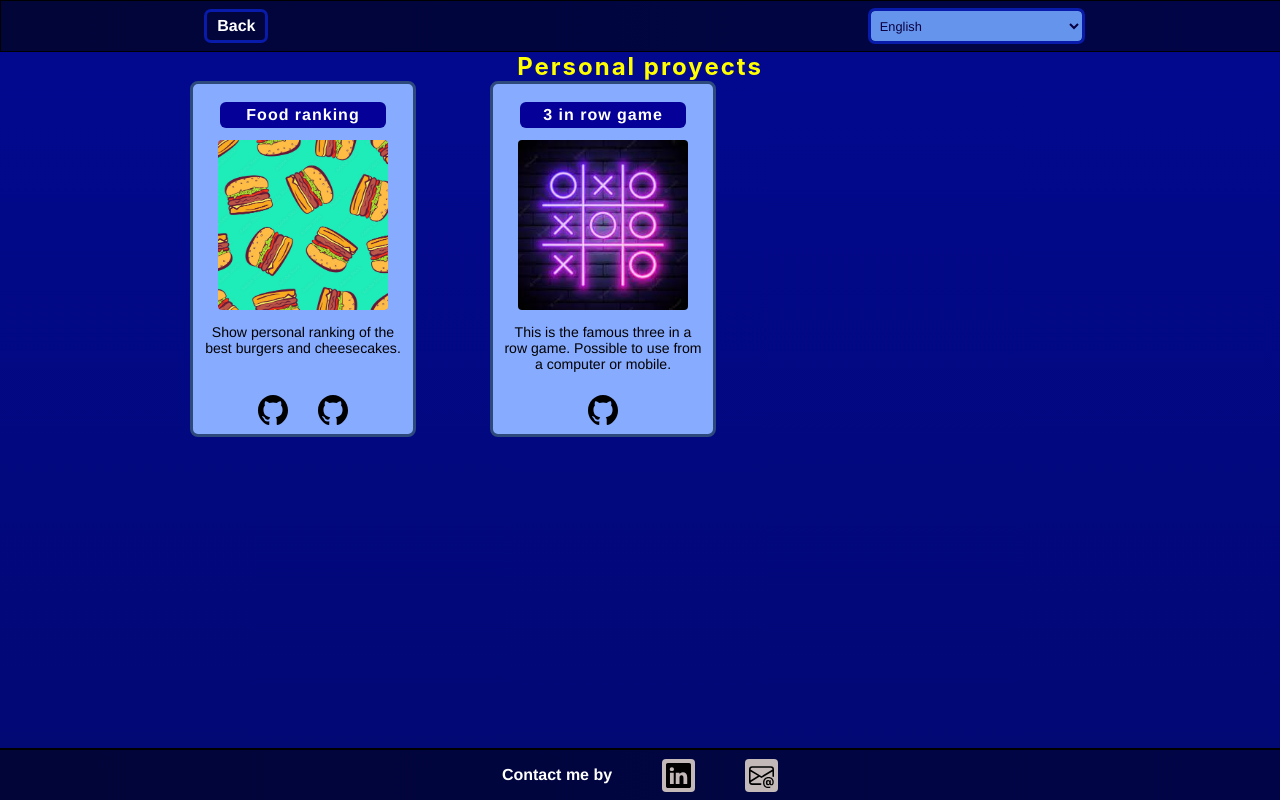
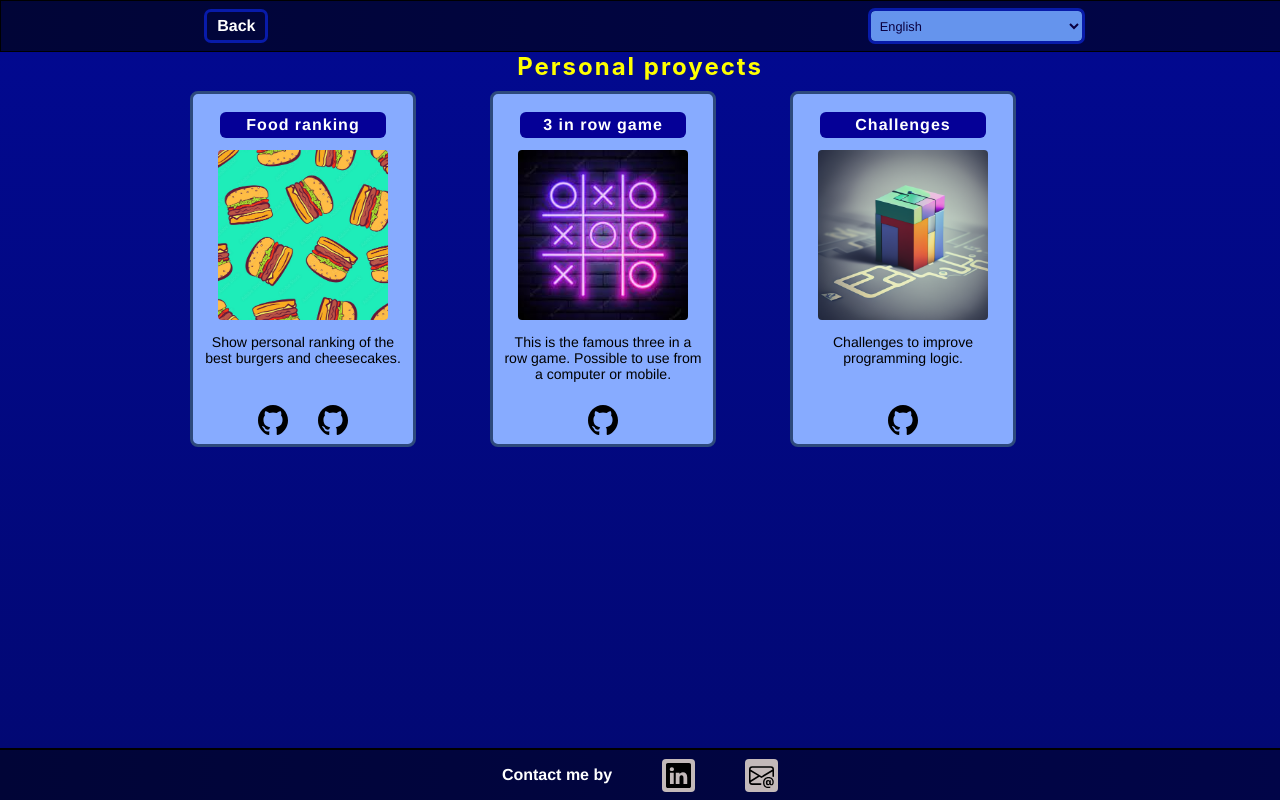
Before and after one commit to javirro/personal-web, a React (Create React App) app: page /example in a window 1280 px wide. Built offline with nearby package versions, Linux system fonts and the light colour scheme.

Commit message:
Add challenges proyect

```diff
--- a/package.json
+++ b/package.json
@@ -10,6 +10,7 @@
     "react": "^18.2.0",
     "react-dom": "^18.2.0",
     "react-intl": "^6.4.2",
+    "react-lazy-load-image-component": "^1.6.0",
     "react-redux": "^8.0.5",
     "react-router-dom": "^6.9.0",
     "react-scripts": "5.0.1",
--- a/src/components/Proyect.jsx
+++ b/src/components/Proyect.jsx
@@ -2,6 +2,7 @@ import '../styles/proyect.css'
 import { PROYECTS } from '../constants'
 import foodImage from '../images/food.jpg'
 import tictactoe from '../images/tictactoe.jpg'
+import challengesImg from '../images/challenges.png'
 import github from '../images/githubIcon.svg'
 import { FormattedMessage } from 'react-intl'
 
@@ -13,6 +14,8 @@ const Proyect = ({ title }) => {
     imgToShow = tictactoe
   } else if (title === "food") {
     imgToShow = foodImage
+  } else if (title === "challenges") {
+    imgToShow = challengesImg
   }
 
   return (
--- a/src/constants.js
+++ b/src/constants.js
@@ -8,4 +8,7 @@ export const PROYECTS = Object.freeze({
     url: "https://kaleidoscopic-wisp-fab2a1.netlify.app/",
     front: "https://github.com/javirro/three-in-row",
   },
+  challenges: {
+    front: "https://github.com/javirro/js-learning/tree/master/challenges",
+  },
 });
--- a/src/locales/en.json
+++ b/src/locales/en.json
@@ -16,8 +16,10 @@
   "examples-description": "Proyect description",
   "examples-game3row-description": "This is the  famous three in a row game. Possible to use from a computer or mobile.",
   "examples-food-description": "Show personal ranking of the best burgers and cheesecakes.",
+  "examples-challenges-description": "Challenges to improve programming logic.",
   "examples-food-title": "Food ranking",
   "examples-game3row-title": "3 in row game",
+  "examples-challenges-title": "Challenges",
   "management-stack": "Scrum methodology for project management.",
   "home-introduction": "Personal information",
   "home-projects": "Some personal projects",
--- a/src/locales/esp.json
+++ b/src/locales/esp.json
@@ -15,8 +15,10 @@
   "examples-description": "Descripción del proyecto",
   "examples-game3row-description": "Implementación del juego 3 en rayas. Usable desde un ordenador o un móvil.",
   "examples-food-description": "Muestra el ranking personal de mejores hamburguesas y mejores tartas de queso.",
+  "examples-challenges-description": "Retos para mejorar la lógica de programación.",
   "examples-food-title": "Ranking comida",
   "examples-game3row-title": "3 en raya",
+  "examples-challenges-title": "Retos",
   "management-stack": "Metodología SCRUM para gestión de proyectos.",
   "home-introduction": "Información personal",
   "home-projects": "Proyectos personales",
--- a/src/routes/Examples.jsx
+++ b/src/routes/Examples.jsx
@@ -4,7 +4,7 @@ import '../styles/Examples.css'
 import GlobalFooter from '../components/GlobalFooter'
 
 const Examples = () => {
-  const proyects = ["food", "game3row"]
+  const proyects = ["food", "game3row", "challenges"]
   return (
     <>
       <main className="examples-container">
--- a/src/styles/Examples.css
+++ b/src/styles/Examples.css
@@ -16,6 +16,7 @@
 .title-example {
     color: yellow;
     font-size: 1.5rem;
+    margin-bottom: 10px;
 }
 
 .examples-grid {
--- a/src/styles/proyect.css
+++ b/src/styles/proyect.css
@@ -4,6 +4,7 @@
     flex-direction: column;
     align-items: center;
     position: relative;
+    margin-bottom: 10px;
     padding: 15px 10px;
     width: 200px;
     height: 320px;
```
Also changed, not shown: src/images/challenges.png (added), 1 other file (tests, documents, lock files or other folders).
